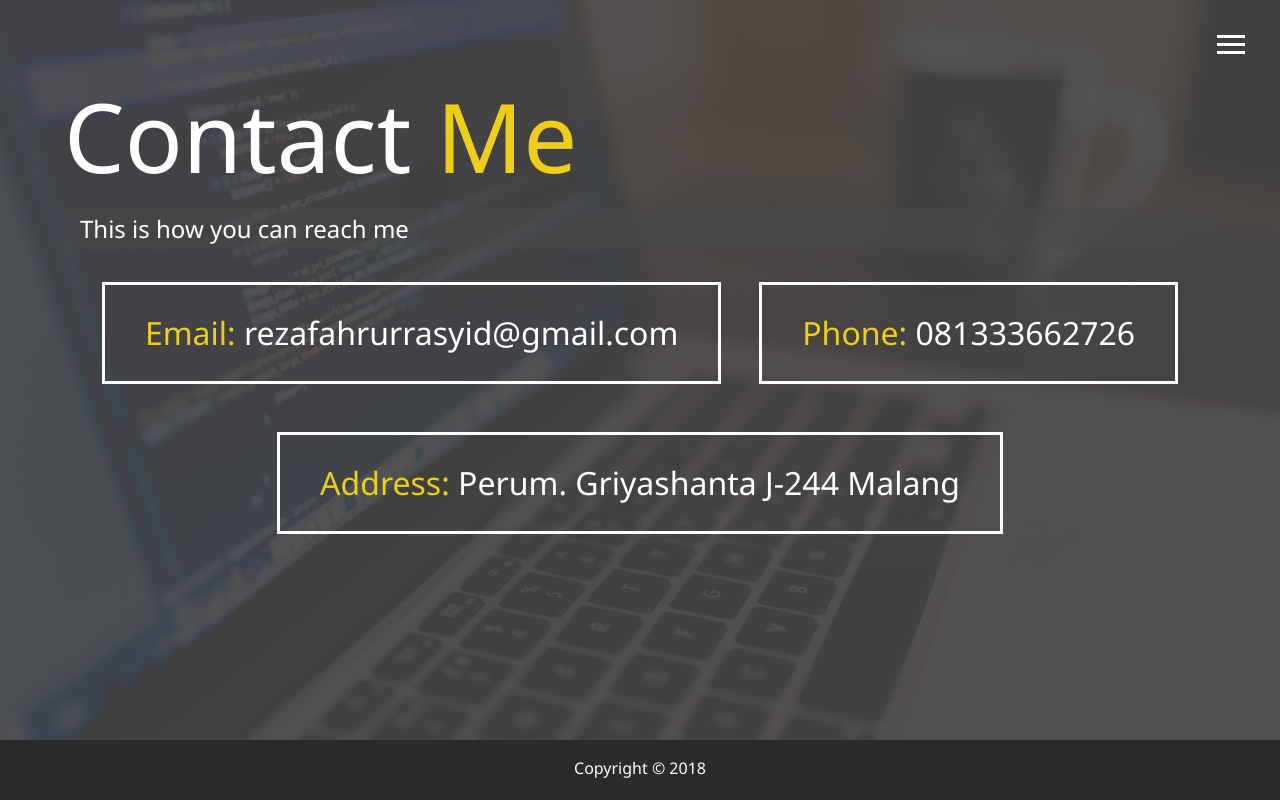
After one commit to rezafahrur/rezafahrur.github.io, a PHP site: page /dist/contact.html in a window 1280 px wide. The commit adds this page. Run offline with PHP 8.4, Linux system fonts and the light colour scheme; some libraries are stand-ins or nearby versions.

Commit message:
add work and contact page

```diff
--- /dev/null
+++ b/dist/contact.html
@@ -0,0 +1,75 @@
+<!DOCTYPE html>
+<html lang="en">
+
+<head>
+  <meta charset="UTF-8">
+  <meta name="viewport" content="width=device-width, initial-scale=1.0">
+  <meta http-equiv="X-UA-Compatible" content="ie=edge">
+  <link rel="stylesheet" href="css/main.css">
+  <link rel="stylesheet" href="https://use.fontawesome.com/releases/v5.2.0/css/all.css" integrity="sha384-hWVjflwFxL6sNzntih27bfxkr27PmbbK/iSvJ+a4+0owXq79v+lsFkW54bOGbiDQ"
+    crossorigin="anonymous">
+  <title>About Me</title>
+</head>
+
+<body id="bg-img">
+
+  <header>
+    <div class="menu-btn">
+      <div class="btn-line"></div>
+      <div class="btn-line"></div>
+      <div class="btn-line"></div>
+    </div>
+
+    <nav class="menu">
+      <div class="menu-branding">
+        <div class="potrait"></div>
+      </div>
+      <ul class="menu-nav">
+        <li class="nav-item">
+          <a href="index.html" class="nav-link">
+            Home
+          </a>
+        </li>
+        <li class="nav-item">
+          <a href="about.html" class="nav-link">
+            About Me
+          </a>
+        </li>
+        <li class="nav-item">
+          <a href="work.html" class="nav-link">
+            My Work
+          </a>
+        </li>
+        <li class="nav-item current">
+          <a href="contact.html" class="nav-link">
+            How to Reach Me
+          </a>
+        </li>
+      </ul>
+    </nav>
+  </header>
+
+  <main id="about">
+    <h1 class="lg-heading">Contact
+      <span class="text-secondary">Me</span>
+    </h1>
+    <h2 class="sm-heading">This is how you can reach me</h2>
+    <div class="boxes">
+      <div>
+        <span class="text-secondary">Email:</span> rezafahrurrasyid@gmail.com
+      </div>
+      <div>
+        <span class="text-secondary">Phone:</span> 081333662726
+      </div>
+      <div>
+        <span class="text-secondary">Address:</span> Perum. Griyashanta J-244 Malang
+      </div>
+    </div>
+  </main>
+
+  <footer id="main-footer">Copyright &copy; 2018</footer>
+
+  <script src="js/main.js"></script>
+</body>
+
+</html>
--- a/dist/css/main.css
+++ b/dist/css/main.css
@@ -57,8 +57,9 @@
     .menu-branding .potrait {
       width: 250px;
       height: 250px;
-      background: url("../img/pass.JPG");
-      background-size: 250px;
+      background: url("../img/pass5.rotated.jpg");
+      background-size: 250px 250px;
+      background-repeat: no-repeat;
       border-radius: 50%;
       border: solid 3px #eece1a; }
   .menu .nav-item {
@@ -93,75 +94,12 @@
 .nav-item:nth-child(4) {
   transition-delay: 0.4s; }
 
-@media screen and (min-width: 541px) and (max-width: 768px) {
-  align-items: center;
-  text-align: center;
-  .lg-heading {
-    line-height: 1;
-    margin-bottom: 1rem; }
-  ul.menu-nav,
-  div.menu-branding {
-    float: none;
-    width: 100%;
-    min-height: 0; }
-    ul.menu-nav.show,
-    div.menu-branding.show {
-      transform: translate3d(0, 0, 0); }
-  .menu-nav {
-    height: 75vh;
-    transform: translate3d(-100%, 0, 0);
-    font-size: 24px; }
-  .menu-branding {
-    height: 25vh;
-    transform: translate3d(100%, 0, 0); }
-    .menu-branding .potrait {
-      background: url("../img/pass.JPG");
-      background-size: 150px;
-      width: 150px;
-      height: 150px; }
-  main#home h1 {
-    margin-top: 15vh;
-    font-size: 65px; }
-  main#home h2 {
-    font-size: 25px; }
-  main#home i {
-    font-size: 40px; } }
-
-@media screen and (max-width: 540px) {
-  ul.menu-nav,
-  div.menu-branding {
-    float: none;
-    width: 100%;
-    min-height: 0; }
-    ul.menu-nav.show,
-    div.menu-branding.show {
-      transform: translate3d(0, 0, 0); }
-  .menu-nav {
-    height: 75vh;
-    transform: translate3d(-100%, 0, 0);
-    font-size: 24px; }
-  .menu-branding {
-    height: 25vh;
-    transform: translate3d(100%, 0, 0); }
-    .menu-branding .potrait {
-      background: url("../img/pass.JPG");
-      background-size: 100px;
-      width: 100px;
-      height: 100px; }
-  main#home h1 {
-    margin-top: 5vh;
-    font-size: 35px; }
-  main#home h2 {
-    font-size: 10px; }
-  main#home i {
-    font-size: 24px; } }
-
 * {
   box-sizing: border-box; }
 
 body {
   background: #444;
-  color: #ffffff;
+  color: #fff;
   height: 100%;
   margin: 0;
   font-family: "Segoe UI", Tahoma, Geneva, Verdana, sans-serif;
@@ -210,7 +148,7 @@ header {
 
 main {
   padding: 4rem;
-  height: 100%; }
+  min-height: calc( 100vh - 60px); }
   main .icons {
     margin-top: 1rem; }
     main .icons a {
@@ -222,3 +160,125 @@ main {
     overflow: hidden; }
     main#home h1 {
       margin-top: 18vh; }
+
+.about-info {
+  display: grid;
+  grid-gap: 30px;
+  grid-template-areas: "bioimage bio bio" "job1 job2 job3";
+  grid-template-columns: repeat(3, 1fr); }
+  .about-info .bio-image {
+    grid-area: bioimage;
+    margin: auto;
+    border-radius: 50%;
+    border: #eece1a 3px solid; }
+  .about-info .bio {
+    grid-area: bio;
+    font-size: 1.5rem; }
+  .about-info .job-1 {
+    grid-area: job1; }
+  .about-info .job-2 {
+    grid-area: job2; }
+  .about-info .job-3 {
+    grid-area: job3; }
+  .about-info .job {
+    background: #515151;
+    padding: 0.5rem;
+    border-bottom: #eece1a 5px solid; }
+  .about-info img {
+    width: 250px;
+    height: 250px; }
+
+.boxes {
+  display: flex;
+  flex-wrap: wrap;
+  justify-content: space-evenly;
+  align-items: center;
+  margin-top: 1rem; }
+  .boxes div {
+    font-size: 2rem;
+    border: 3px #fff solid;
+    padding: 1.5rem 2.5rem;
+    margin-bottom: 3rem;
+    transition: all 0.5s ease-out; }
+    .boxes div:hover {
+      padding: 0.5rem 1.5rem;
+      background: #eece1a;
+      color: #000; }
+      .boxes div:hover span {
+        color: #000; }
+
+#main-footer {
+  text-align: center;
+  padding: 1rem;
+  background: #2b2b2b;
+  color: #fff;
+  height: 60px; }
+
+@media screen and (min-width: 541px) and (max-width: 768px) {
+  align-items: center;
+  text-align: center;
+  .lg-heading {
+    line-height: 1;
+    margin-bottom: 1rem; }
+  ul.menu-nav,
+  div.menu-branding {
+    float: none;
+    width: 100%;
+    min-height: 0; }
+    ul.menu-nav.show,
+    div.menu-branding.show {
+      transform: translate3d(0, 0, 0); }
+  .menu-nav {
+    height: 75vh;
+    transform: translate3d(-100%, 0, 0);
+    font-size: 24px; }
+  .menu-branding {
+    height: 25vh;
+    transform: translate3d(100%, 0, 0); }
+    .menu-branding .potrait {
+      background: url("../img/pass5.rotated.jpg");
+      background-size: 150px 150px;
+      width: 150px;
+      height: 150px; }
+  main#home h1 {
+    margin-top: 15vh;
+    font-size: 65px; }
+  main#home h2 {
+    font-size: 25px; }
+  main#home i {
+    font-size: 40px; }
+  .about-info {
+    grid-template-areas: "bioimage" "bio" "job1" "job2" "job3";
+    grid-template-columns: 1fr; } }
+
+@media screen and (max-width: 540px) {
+  ul.menu-nav,
+  div.menu-branding {
+    float: none;
+    width: 100%;
+    min-height: 0; }
+    ul.menu-nav.show,
+    div.menu-branding.show {
+      transform: translate3d(0, 0, 0); }
+  .menu-nav {
+    height: 75vh;
+    transform: translate3d(-100%, 0, 0);
+    font-size: 24px; }
+  .menu-branding {
+    height: 25vh;
+    transform: translate3d(100%, 0, 0); }
+    .menu-branding .potrait {
+      background: url("../img/pass5.rotated.jpg");
+      background-size: 100px 100px;
+      width: 100px;
+      height: 100px; }
+  main#home h1 {
+    margin-top: 5vh;
+    font-size: 35px; }
+  main#home h2 {
+    font-size: 10px; }
+  main#home i {
+    font-size: 24px; }
+  .about-info {
+    grid-template-areas: "bioimage" "bio" "job1" "job2" "job3";
+    grid-template-columns: 1fr; } }
--- a/scss/_config.scss
+++ b/scss/_config.scss
@@ -31,6 +31,15 @@ $background-opacity: 0.9;
   }
 }
 
+//set text color
+@function set-text-color($color) {
+  @if (lightness($color) > 40) {
+    @return #000;
+  } @else {
+    @return #fff;
+  }
+}
+
 //media query mixins
 @mixin mediaSm {
   @media screen and (max-width: 540px) {
--- a/scss/_menu.scss
+++ b/scss/_menu.scss
@@ -12,7 +12,7 @@
     width: 28px;
     height: 3px;
     margin: 0 0 5px 0;
-    background: #fff;
+    background: set-text-color($primary-color);
     @include easeOut;
   }
 
@@ -96,8 +96,9 @@
     .potrait {
       width: 250px;
       height: 250px;
-      background: url("../img/pass.JPG");
-      background-size: 250px;
+      background: url("../img/pass5.rotated.jpg");
+      background-size: 250px 250px;
+      background-repeat: no-repeat;
       border-radius: 50%;
       border: solid 3px $secondary-color;
     }
@@ -124,7 +125,7 @@
     text-transform: uppercase;
     padding: 1rem 0;
     font-weight: 300;
-    color: #fff;
+    color: set-text-color($primary-color);
     text-decoration: none;
     @include easeOut;
 
--- a/scss/_mobile.scss
+++ b/scss/_mobile.scss
@@ -38,8 +38,8 @@
     transform: translate3d(100%, 0, 0);
 
     .potrait {
-      background: url("../img/pass.JPG");
-      background-size: 150px;
+      background: url("../img/pass5.rotated.jpg");
+      background-size: 150px 150px;
       width: 150px;
       height: 150px;
     }
@@ -56,6 +56,17 @@
 
   main#home i {
     font-size: 40px;
+  }
+
+  .about-info {
+    grid-template-areas:
+      "bioimage"
+      "bio"
+      "job1"
+      "job2"
+      "job3";
+
+    grid-template-columns: 1fr;
   }
 }
 
@@ -83,8 +94,8 @@
     transform: translate3d(100%, 0, 0);
 
     .potrait {
-      background: url("../img/pass.JPG");
-      background-size: 100px;
+      background: url("../img/pass5.rotated.jpg");
+      background-size: 100px 100px;
       width: 100px;
       height: 100px;
     }
@@ -102,4 +113,15 @@
   main#home i {
     font-size: 24px;
   }
+
+  .about-info {
+    grid-template-areas:
+      "bioimage"
+      "bio"
+      "job1"
+      "job2"
+      "job3";
+
+    grid-template-columns: 1fr;
+  }
 }
--- a/scss/main.scss
+++ b/scss/main.scss
@@ -1,6 +1,5 @@
 @import "config";
 @import "menu";
-@import "mobile";
 
 * {
   box-sizing: border-box;
@@ -9,7 +8,7 @@
 body {
   @include background;
   background: $primary-color;
-  color: #ffffff;
+  color: set-text-color($primary-color); //fungsi di config
   height: 100%;
   margin: 0;
   font-family: "Segoe UI", Tahoma, Geneva, Verdana, sans-serif;
@@ -53,8 +52,10 @@ header {
 
 main {
   padding: 4rem;
-  height: 100%;
-
+  //height: 100%;
+  min-height: calc(
+    100vh - 60px
+  ); //supaya footer tdk ke atas 60px dari height main-footer
   .icons {
     margin-top: 1rem;
 
@@ -75,3 +76,81 @@ main {
     }
   }
 }
+
+.about-info {
+  display: grid;
+  grid-gap: 30px;
+  grid-template-areas:
+    "bioimage bio bio"
+    "job1 job2 job3";
+  grid-template-columns: repeat(3, 1fr);
+  .bio-image {
+    grid-area: bioimage;
+    margin: auto;
+    border-radius: 50%;
+    border: $secondary-color 3px solid;
+  }
+
+  .bio {
+    grid-area: bio;
+    font-size: 1.5rem;
+  }
+
+  .job-1 {
+    grid-area: job1;
+  }
+
+  .job-2 {
+    grid-area: job2;
+  }
+
+  .job-3 {
+    grid-area: job3;
+  }
+
+  .job {
+    background: lighten($primary-color, 5);
+    padding: 0.5rem;
+    border-bottom: $secondary-color 5px solid;
+  }
+
+  img {
+    width: 250px;
+    height: 250px;
+  }
+}
+
+//Contact Page
+.boxes {
+  display: flex;
+  flex-wrap: wrap;
+  justify-content: space-evenly;
+  align-items: center;
+  margin-top: 1rem;
+  div {
+    font-size: 2rem;
+    border: 3px #fff solid;
+    padding: 1.5rem 2.5rem;
+    margin-bottom: 3rem;
+    @include easeOut;
+
+    &:hover {
+      padding: 0.5rem 1.5rem;
+      background: $secondary-color;
+      color: set-text-color($secondary-color);
+      span {
+        color: set-text-color($secondary-color);
+      }
+    }
+  }
+}
+
+#main-footer {
+  text-align: center;
+  padding: 1rem;
+  background: darken($primary-color, 10);
+  color: set-text-color($primary-color);
+  height: 60px;
+}
+
+@import "mobile";
```
Also changed, not shown: dist/about.html (added, +97 -0 lines), dist/index.html (+5 -5 lines), dist/work.html (added, +76 -0 lines), dist/img/pass5.jpg (added), dist/img/pass5.rotated.jpg (added), 3 other files.
